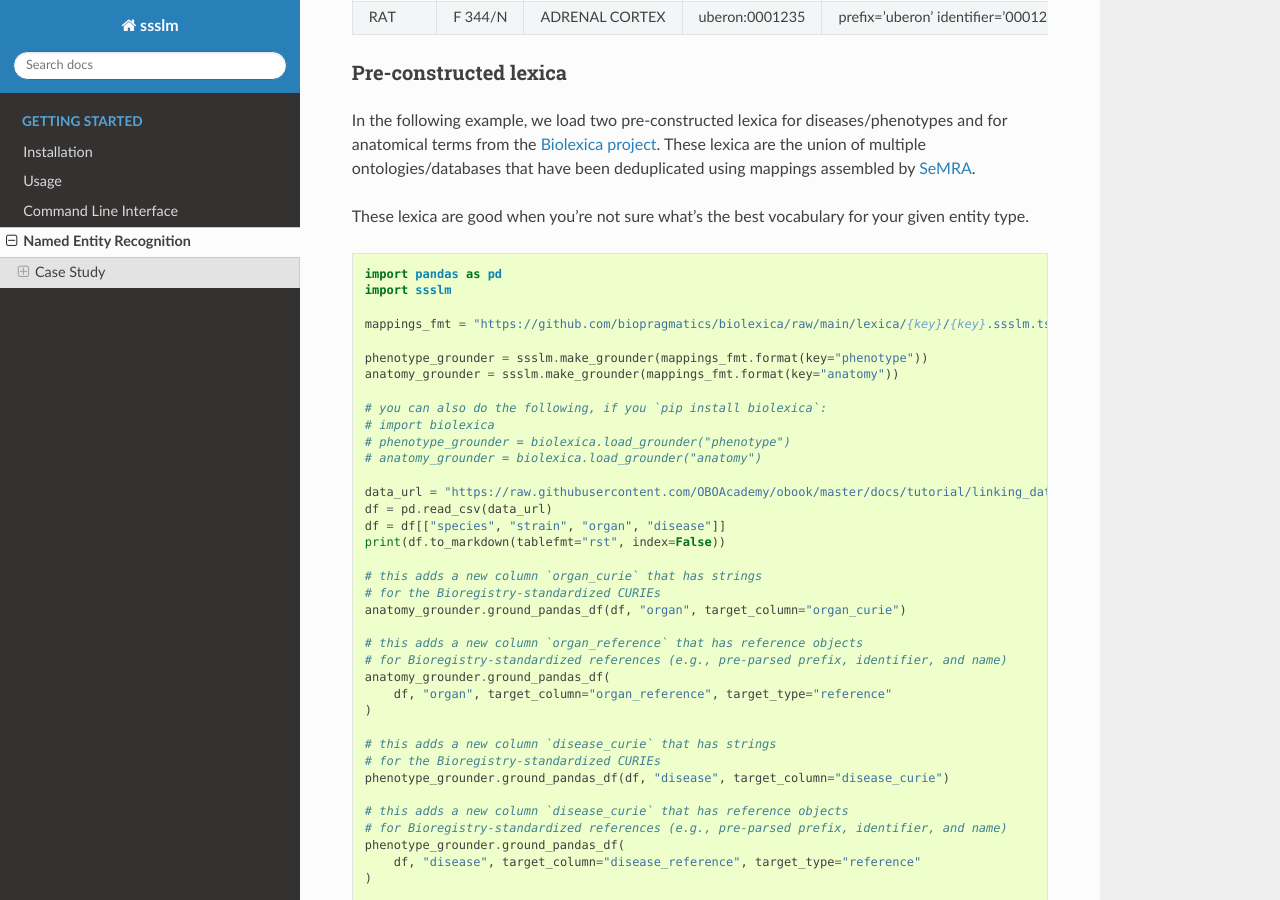
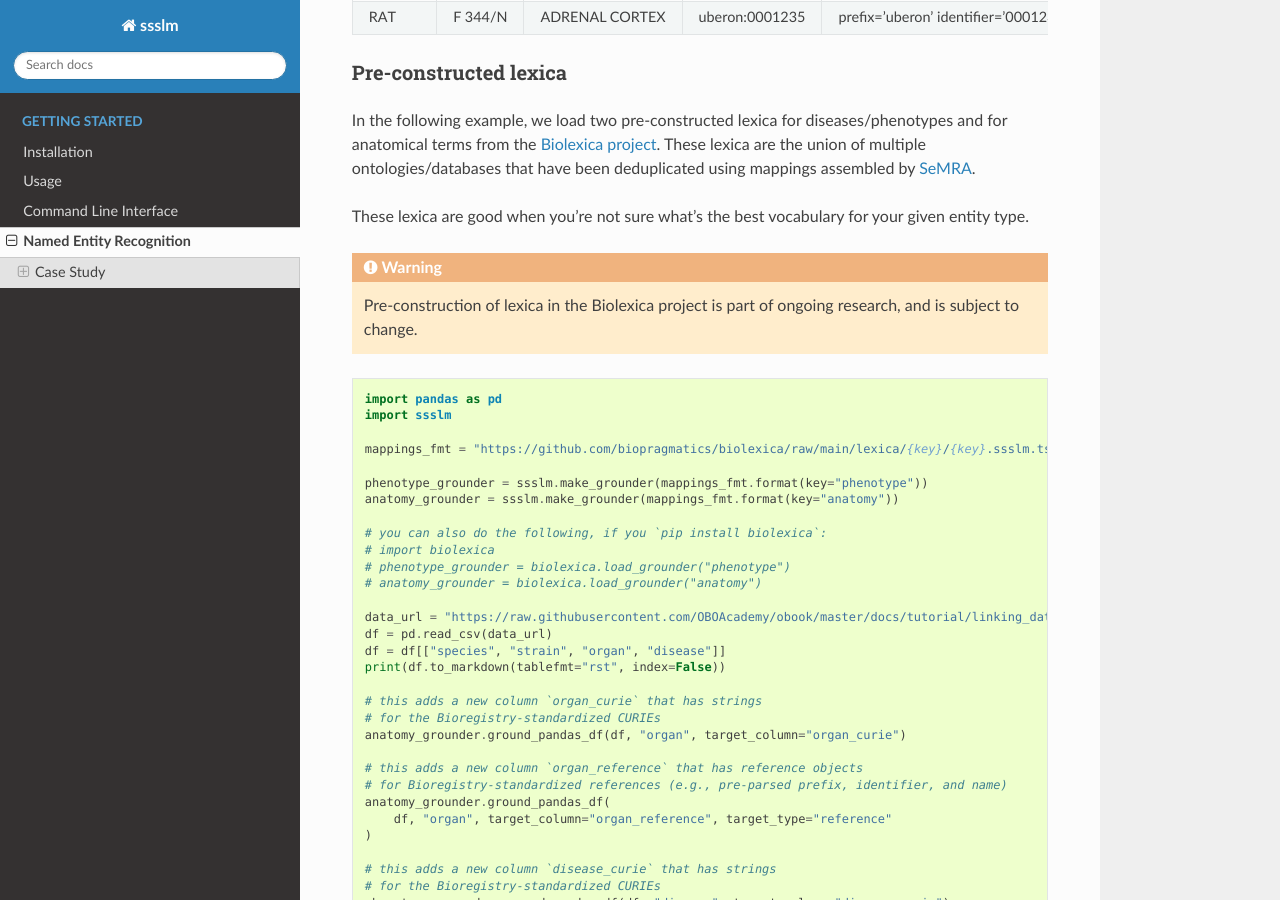
Before and after one commit to cthoyt/ssslm, a Sphinx documentation site: the page built from docs/source/ner.rst, in a window 1280 px wide and 900 px high, scrolled down 1825 px. Built offline with Sphinx 7.4.7 and the Read the Docs theme 3.1.0, drawn with Linux system fonts in a browser that asks for light colours.

Commit message:
Update ner.rst

```diff
--- a/docs/source/ner.rst
+++ b/docs/source/ner.rst
@@ -100,6 +100,11 @@ ontologies/databases that have been deduplicated using mappings assembled by `Se
 These lexica are good when you're not sure what's the best vocabulary for your given
 entity type.
 
+.. warning::
+
+    Pre-construction of lexica in the Biolexica project is part of ongoing research, and
+    is subject to change.
+
 .. code-block:: python
 
     import pandas as pd
```
